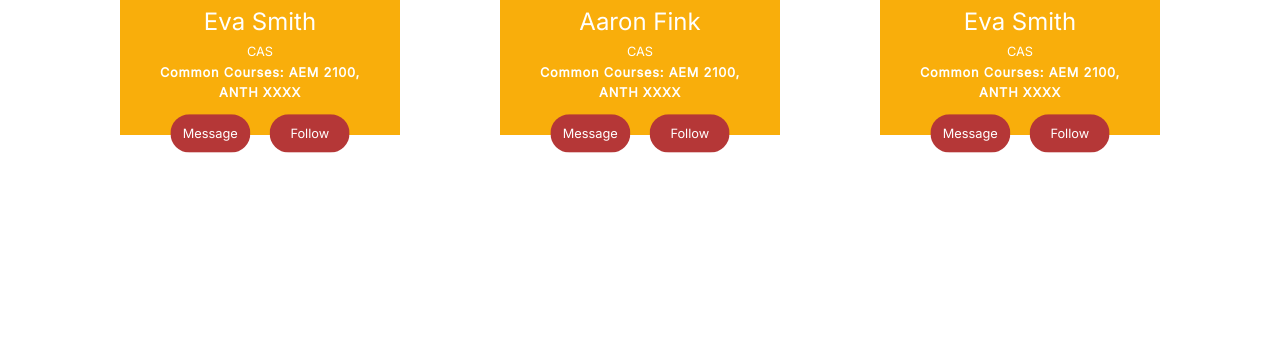
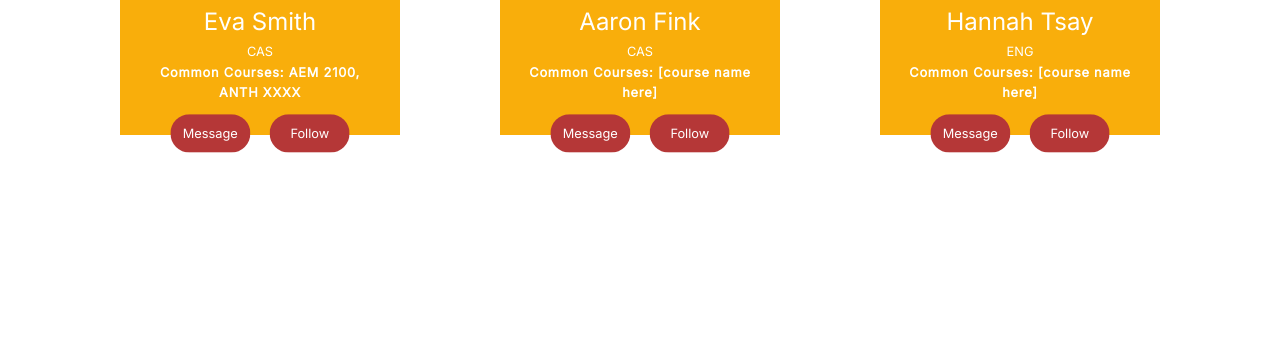
Before and after one commit to altheabata/hackourcampus2020, a Flask app: page /connect in a window 1280 px wide. Shown: the part 441-800 px from the top of the page. Run offline with Flask 2, Linux system fonts and the light colour scheme; the visitor is signed in with stand-in values (Sample User, id 1); some libraries are stand-ins or nearby versions.

Commit message:
more styling everywhere

```diff
--- a/static/css/style.css
+++ b/static/css/style.css
@@ -579,5 +579,11 @@ a {
 
 .myprofile-card{
     margin: 0 auto;
-    padding: 20px;
+    text-align: center;
+    color: white;
 }
+
+.myprofile-body{
+    background: #B53737;
+    margin: 20px;
+}
--- a/templates/connect.html
+++ b/templates/connect.html
@@ -38,10 +38,10 @@
             <!-- front -->
             <div class="front side">
                 <div class="content">
-                    <img class="round" src="static/images/aaronfink.jpeg" style="width:200px; height:200px; object-fit:cover;"/>
+                    <img class="round" src="../static/images/aaronfink.jpeg" style="width:200px; height:200px; object-fit:cover;"/>
                     <h3 class="prof-name">Aaron Fink</h3>
                     <h5 class="prof-college">CAS</h5>
-                    <p class="prof-commons">Common Courses: AEM 2100,<br> ANTH XXXX</p>
+                    <p class="prof-commons">Common Courses: [course name here]</p>
                     <div class="buttons">
                         <button class="prof-button">Message</button>
                         <button class="prof-button">Follow</button>
@@ -51,10 +51,10 @@
             <!-- back -->
             <div class="back side">
                 <div class="content">
-                    <h3 class="prof-name">eks148@cornell.edu</h3>
+                    <h3 class="prof-name">apf75@cornell.edu</h3>
                     <h5 class="prof-college">CAS</h5>
-                    <p class="prof-commons">Common Courses: AEM 2100,<br> ANTH XXXX</p>
-                    <p class="prof-commons">Groups Open:<br> ANTH XXXX, DSOC XXXX</p>
+                    <p class="prof-commons">Common Courses: [course name here]</p>
+                    <p class="prof-commons">Groups Open:<br> [course name here]</p>
                     <div class="buttons">
                         <button class="prof-button">Message</button>
                         <button class="prof-button">Follow</button>
@@ -66,10 +66,10 @@
             <!-- front -->
             <div class="front side">
                 <div class="content">
-                    <img class="round" src="https://images.unsplash.com/photo-1531746020798-e6953c6e8e04?ixlib=rb-1.2.1&ixid=eyJhcHBfaWQiOjEyMDd9&auto=format&fit=crop&w=800&q=60" alt="profile picture" style="width:200px; height:200px; object-fit:cover;" />
-                    <h3 class="prof-name">Eva Smith</h3>
-                    <h5 class="prof-college">CAS</h5>
-                    <p class="prof-commons">Common Courses: AEM 2100,<br> ANTH XXXX</p>
+                    <img class="round" src="../static/images/Hannah_Tsay_LinkedIn_Photo.jfif" alt="profile picture" style="width:200px; height:200px; object-fit:cover;" />
+                    <h3 class="prof-name">Hannah Tsay</h3>
+                    <h5 class="prof-college">ENG</h5>
+                    <p class="prof-commons">Common Courses: [course name here]</p>
                     <div class="buttons">
                         <button class="prof-button">Message</button>
                         <button class="prof-button">Follow</button>
@@ -79,9 +79,9 @@
             <!-- back -->
             <div class="back side">
                 <div class="content">
-                    <h3 class="prof-name">eks148@cornell.edu</h3>
-                    <h5 class="prof-college">CAS</h5>
-                    <p class="prof-commons">Common Courses: AEM 2100,<br> ANTH XXXX</p>
+                    <h3 class="prof-name">ht123@cornell.edu</h3>
+                    <h5 class="prof-college">ENG</h5>
+                    <p class="prof-commons">Common Courses: [course name here]</p>
                     <p class="prof-commons">Groups Open:<br> ANTH XXXX, DSOC XXXX</p>
                     <div class="buttons">
                         <button class="prof-button">Message</button>
--- a/templates/course.html
+++ b/templates/course.html
@@ -457,5 +457,7 @@ button a:hover {
             </div>
         </div>
     {% endfor %}
-    <a class="btn btn-secondary small-top-margin" href="/start-group/{{ subject }}/{{ number }}">Start a new group</a>
+    <div class="general-heading">
+        <a class="btn btn-secondary small-top-margin" href="/start-group/{{ subject }}/{{ number }}">Start a new group</a>
+    </div>
 {% endblock %}
--- a/templates/group.html
+++ b/templates/group.html
@@ -3,9 +3,9 @@
 
 {% block content %}
     <h1 class="general-heading">{{ organizer.first_name }}'s study group for {{ group.subject }} {{ group.course_number }}</h1>
-    <h3>Members</h3>
+    <h3 class="general-heading">Members</h3>
     {% for member in members %}
-        <h5>{{ member.first_name }} {{ member.last_name }}</h5>
-        <h6 class="text-muted">{{ member.email }}</h6>
+        <h5 class="general-heading">{{ member.first_name }} {{ member.last_name }}</h5>
+        <h6 class="text-muted general-heading">{{ member.email }}</h6>
     {% endfor %}
 {% endblock %}
```
Also changed, not shown: templates/profile.html (+8 -25 lines).
